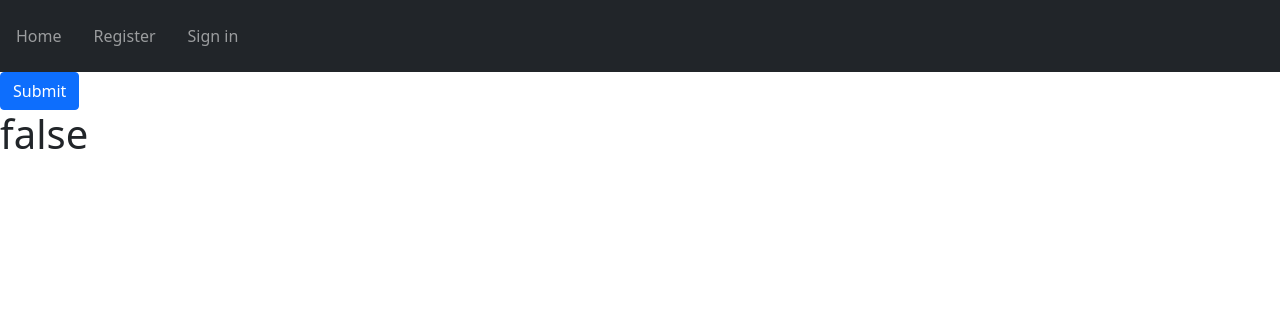
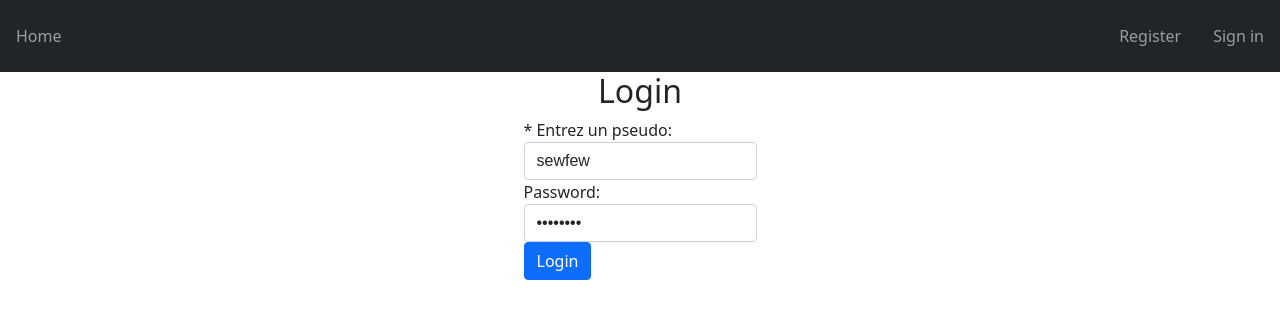
Before and after one commit to SWilDeV/GLO-2005_Projet, a Vue app in the folder challonge/: page /login in a window 1280 px wide. Shown: the top 318 px of the page. Built offline with nearby package versions, Linux system fonts and the light colour scheme.

Commit message:
profileUserStart

```diff
--- a/challonge/src/App.vue
+++ b/challonge/src/App.vue
@@ -2,21 +2,12 @@
   <div id="app">
     <NavBar :is-signed-in="this.toggleGetter" />
     <router-view />
-    <b-button type="button" variant="primary" v-on:click="toggle"
-      >Submit</b-button
-    >
-    <h1>{{ toggleGetter }}</h1>
   </div>
 </template>
 <script>
 import NavBar from "@/components/NavBar.vue";
 export default {
   name: "app",
-  data() {
-    return {
-      // isSignedIn: toggleGetter,
-    };
-  },
   components: {
     NavBar,
   },
--- a/challonge/src/apiVue.js
+++ b/challonge/src/apiVue.js
@@ -14,7 +14,6 @@ export async function getUsers() {
 }
 
 export async function registerUser(data) {
-  console.log(data);
   return new Promise((resolve, reject) => {
     axios
       .post(`${process.env.VUE_APP_API_BASE_URL}/register`, {
@@ -28,3 +27,18 @@ export async function registerUser(data) {
       });
   });
 }
+export async function loginUser(data) {
+  return new Promise((resolve, reject) => {
+    axios
+      .post(`${process.env.VUE_APP_API_BASE_URL}/authenticate`, {
+        data,
+      })
+      .then((res) => {
+        resolve(res.data);
+        console.log(res);
+      })
+      .catch((err) => {
+        reject(err);
+      });
+  });
+}
--- a/challonge/src/components/NavBar.vue
+++ b/challonge/src/components/NavBar.vue
@@ -8,11 +8,13 @@
             Home
           </router-link></b-nav-item
         >
+      </b-navbar-nav>
 
-        <!-- Tournois-->
+      <!-- Tournois-->
+      <b-navbar-nav>
         <b-nav-item-dropdown
           text="Tournois"
-          class="nav-link"
+          class="nav-link ml-auto"
           right
           v-if="isSignedIn"
         >
@@ -33,14 +35,11 @@
             ></b-dropdown-item
           >
         </b-nav-item-dropdown>
+      </b-navbar-nav>
 
-        <!-- User-->
-        <b-nav-item-dropdown
-          text="User"
-          class="nav-link"
-          right
-          v-if="isSignedIn"
-        >
+      <!-- User-->
+      <b-navbar-nav>
+        <b-nav-item-dropdown text="User" class="nav-link" v-if="isSignedIn">
           <b-dropdown-item
             ><router-link to="/profile" class="text-decoration-none text-reset">
               Profile
@@ -55,8 +54,10 @@
             </router-link></b-dropdown-item
           >
         </b-nav-item-dropdown>
+      </b-navbar-nav>
 
-        <!-- register-->
+      <!-- register-->
+      <b-navbar-nav class="ms-auto">
         <b-nav-item
           ><a
             ><router-link to="/register" class="nav-link" v-if="!isSignedIn">
@@ -64,12 +65,19 @@
             </router-link></a
           ></b-nav-item
         >
-        <!-- login-->
+      </b-navbar-nav>
+
+      <!-- login-->
+      <b-navbar-nav class="">
         <b-nav-item
-          ><router-link to="/signIn" class="nav-link" v-if="!isSignedIn">
+          ><router-link class="nav-link" to="/login" v-if="!isSignedIn">
             Sign in
           </router-link></b-nav-item
         >
+      </b-navbar-nav>
+
+      <!-- logout-->
+      <b-navbar-nav class="">
         <b-nav-item
           class="nav-link"
           v-if="isSignedIn"
@@ -91,6 +99,7 @@ export default {
     onLogoutClick() {
       localStorage.clear();
       console.log("you are logged out");
+      this.$store.dispatch("toggleAction");
       this.$router.push({ name: "home" });
     },
   },
--- a/challonge/src/router/index.js
+++ b/challonge/src/router/index.js
@@ -2,11 +2,13 @@ import Vue from "vue";
 import VueRouter from "vue-router";
 import HomeView from "../views/HomeView.vue";
 import TournoiView from "../views/TournoiView.vue";
+import TournoisListView from "../views/TournoisListView.vue";
 import CreateTournoiView from "../views/CreateTournoiView.vue";
 import ProfileView from "../views/ProfileView.vue";
 import ProfileSettingsView from "../views/ProfileSettingsView.vue";
 import RegisterView from "../views/RegisterView.vue";
-import SignInView from "../views/SignInView.vue";
+import LoginView from "../views/LoginView.vue";
+// import SignInView from "../views/SignInView.vue";
 
 Vue.use(VueRouter);
 
@@ -22,9 +24,14 @@ const routes = [
     component: ProfileView,
   },
   {
-    path: "/tournois",
-    name: "tournois",
+    path: "/tournoi",
+    name: "tournoi",
     component: TournoiView,
+  },
+  {
+    path: "/tournoisList",
+    name: "tournoisList",
+    component: TournoisListView,
   },
   {
     path: "/creerTournois",
@@ -42,9 +49,9 @@ const routes = [
     component: RegisterView,
   },
   {
-    path: "/signIn",
-    name: "signIn",
-    component: SignInView,
+    path: "/login",
+    name: "login",
+    component: LoginView,
   },
 ];
 
--- a/challonge/src/views/HomeView.vue
+++ b/challonge/src/views/HomeView.vue
@@ -1,22 +1,23 @@
 <template>
   <div class="home">
-    <UtilisateurComponent
+    <!-- <UtilisateurComponent
       v-for="util in UtilisateurData"
       :key="util[0]"
       :utilisateur-name="util.Prenom"
-    />
+    /> -->
+    <h1>Bienvenue sur Mata Tournois</h1>
   </div>
 </template>
 
 <script>
 // @ is an alias to /src
-import UtilisateurComponent from "@/components/UtilisateurComponent.vue";
+// import UtilisateurComponent from "@/components/UtilisateurComponent.vue";
 // import axios from "axios";
-import { getUsers } from "../apiVue.js";
+// import { getUsers } from "../apiVue.js";
 export default {
   name: "HomeView",
   components: {
-    UtilisateurComponent,
+    // UtilisateurComponent,
   },
   data() {
     return {
@@ -26,7 +27,7 @@ export default {
   methods: {},
   async created() {
     try {
-      this.UtilisateurData = await getUsers();
+      // this.UtilisateurData = await getUsers();
     } catch (e) {
       console.log(e);
     }
--- /dev/null
+++ b/challonge/src/views/LoginView.vue
@@ -0,0 +1,75 @@
+<template>
+  <div>
+    <h2 class="d-flex page-header justify-content-center">Login</h2>
+
+    <div class="d-flex justify-content-center flex-wrap">
+      <b-form>
+        <b-form-group
+          id="input-group-1"
+          label="* Entrez un pseudo:"
+          label-for="input-1"
+        >
+          <b-form-input
+            id="input-1"
+            v-model="form.Username"
+            placeholder="Entrez votre pseudo"
+            required
+          ></b-form-input>
+        </b-form-group>
+
+        <b-form-group id="input-group-2" label="Password:" label-for="input-2">
+          <b-form-input
+            id="input-2"
+            v-model="form.Password"
+            type="password"
+            placeholder="Entrez mot de passe"
+            required
+          ></b-form-input>
+        </b-form-group>
+
+        <b-button type="button" variant="primary" v-on:click="onSubmit"
+          >Login</b-button
+        >
+        <h6 v-if="show">{{ message }}</h6>
+      </b-form>
+    </div>
+  </div>
+</template>
+
+<script>
+import { loginUser } from "../apiVue.js";
+export default {
+  name: "LoginView",
+  data() {
+    return {
+      form: {
+        Username: "sewfew",
+        Password: "tyhyj7yj",
+      },
+      show: false,
+      message: "Erreur de pseudo ou de mot de passe",
+    };
+  },
+  methods: {
+    async onSubmit() {
+      loginUser(JSON.stringify(this.form)).then((response) => {
+        if (response.Courriel != null) {
+          localStorage.setItem("user", JSON.stringify(response));
+          this.$store.dispatch("toggleAction");
+          this.$router.push({ name: "tournoisList" });
+        } else {
+          this.show = true;
+          throw new Error("HTTP error " + response.status);
+        }
+      });
+    },
+  },
+};
+</script>
+
+<style scoped>
+h6 {
+  color: red;
+  padding-top: 10px;
+}
+</style>
--- a/challonge/src/views/ProfileView.vue
+++ b/challonge/src/views/ProfileView.vue
@@ -1,10 +1,20 @@
-<template><div></div></template>
+<template>
+  <div>
+    <h1>Salut {{ user.Prenom }}</h1>
+  </div>
+</template>
 
 <script>
 export default {
   name: "ProfileView",
   data() {
-    return {};
+    return {
+      user: "",
+    };
+  },
+  created() {
+    this.user = localStorage.getItem(JSON.parse("user"));
+    console.log(this.user);
   },
 };
 </script>
--- a/challonge/src/views/RegisterView.vue
+++ b/challonge/src/views/RegisterView.vue
@@ -1,9 +1,7 @@
 <template>
   <div>
     <h2 class="d-flex page-header justify-content-center">Register</h2>
-    <b-button type="button" variant="primary" v-on:click="test"
-      >Submit</b-button
-    >
+    <b-button type="button" variant="primary" v-on:click="test">Test</b-button>
 
     <div class="d-flex justify-content-center flex-wrap">
       <b-form @submit="onSubmit">
@@ -72,7 +70,9 @@
           ></b-form-input>
         </b-form-group>
 
-        <b-button type="submit" variant="primary">Submit</b-button>
+        <b-button type="button" variant="primary" v-on:click="onSubmit"
+          >Submit</b-button
+        >
       </b-form>
     </div>
   </div>
@@ -101,19 +101,16 @@ export default {
     signedIn: Boolean,
   },
   methods: {
-    async onSubmit(event) {
-      event.preventDefault();
+    async onSubmit() {
       registerUser(JSON.stringify(this.form)).then((response) => {
         if (response.Courriel != null) {
           localStorage.setItem("user", JSON.stringify(response));
-          this.$router.push({ name: "tournois" });
+          this.$store.dispatch("toggleAction");
+          this.$router.push({ name: "tournoisList" });
         } else {
           throw new Error("HTTP error " + response.status);
         }
       });
-      // console.log(res.username);
-      // if (res.username != null) {
-      //   this.$router.push({ name: "signIn" });
     },
 
     test() {
@@ -128,7 +125,7 @@ export default {
         Avatar: null,
         IdPays: 6,
       };
-      //this.onSubmit();
+      this.onSubmit();
     },
   },
 };
--- a/challonge/src/views/SignInView.vue
+++ /dev/null
@@ -1,57 +0,0 @@
-<template>
-  <div>
-    <h2 class="d-flex page-header justify-content-center">Login</h2>
-    <div class="d-flex justify-content-center flex-wrap">
-      <b-form @submit="onSubmit" v-if="show">
-        <b-form-group
-          id="input-group-1"
-          label="Email address:"
-          label-for="input-1"
-        >
-          <b-form-input
-            id="input-1"
-            v-model="form.Courriel"
-            type="email"
-            placeholder="Enter email"
-            required
-          ></b-form-input>
-        </b-form-group>
-
-        <b-form-group id="input-group-3" label="Password:" label-for="input-3">
-          <b-form-input
-            id="input-3"
-            v-model="form.Password"
-            type="password"
-            placeholder="Enter password"
-            required
-          ></b-form-input>
-        </b-form-group>
-
-        <b-button type="submit" variant="primary">Submit</b-button>
-      </b-form>
-    </div>
-  </div>
-</template>
-
-<script>
-export default {
-  name: "SignInView",
-  data() {
-    return {
-      form: {
-        Courriel: "",
-        Password: "",
-      },
-      show: true,
-    };
-  },
-  methods: {
-    onSubmit(event) {
-      event.preventDefault();
-      alert(JSON.stringify(this.form));
-    },
-  },
-};
-</script>
-
-<style></style>
--- /dev/null
+++ b/challonge/src/views/TournoisListView.vue
@@ -0,0 +1,11 @@
+<template>
+  <div><h1>Tournois Liste</h1></div>
+</template>
+
+<script>
+export default {
+  name: "TournoisListView",
+};
+</script>
+
+<style></style>
```
Also changed, not shown: 1 other file (tests, documents, lock files or other folders).
